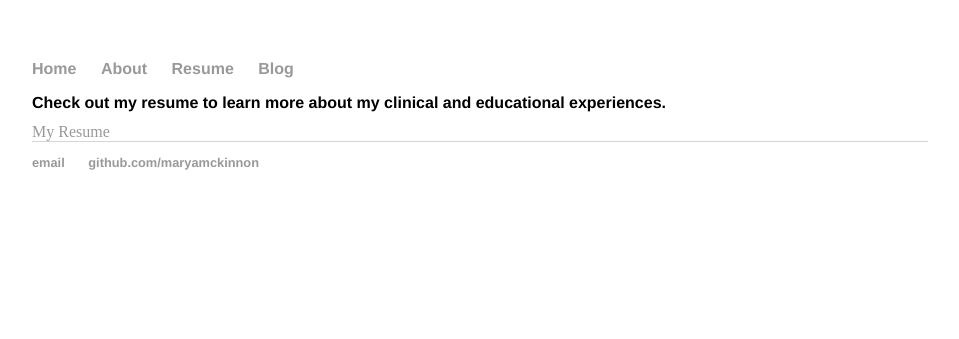
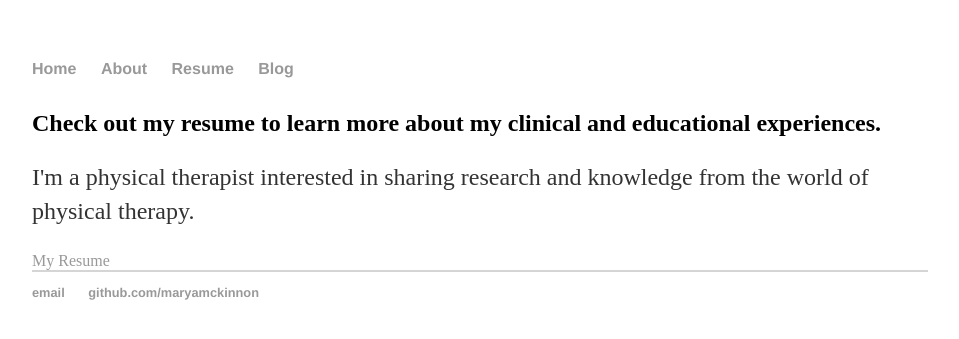
Before and after one commit to maryamckinnon/maryamckinnon.github.io, a Jekyll site: the page built from Resume/index.html, in a window 1280 px wide. Shown: the top 339 px of the page, without its empty margins (160-1119 px from the left). Built offline with Jekyll 4.4.1, drawn with Linux system fonts in a browser that asks for light colours.

Commit message:
Update index.html

```diff
--- a/Resume/index.html
+++ b/Resume/index.html
@@ -2,53 +2,12 @@
 layout: default
 title: Resume
 ---
-
-<style>
-body {
-    margin: 60px auto;
-    width: 70%;
-}
-nav ul, footer ul {
-    font-family:'Helvetica', 'Arial', 'Sans-Serif';
-    padding: 0px;
-    list-style: none;
-    font-weight: bold;
-}
-nav ul li, footer ul li {
-    display: inline;
-    margin-right: 20px;
-}
-a {
-    text-decoration: none;
-    color: #999;
-}
-a:hover {
-    text-decoration: underline;
-}
-h1 {
-    font-size: 1.0em;
-    font-family:'Helvetica', 'Arial', 'Sans-Serif';
-}
-p {
-    font-size: 1.5em;
-    line-height: 1.4em;
-    color: #333;
-}
-footer {
-    border-top: 1px solid #d5d5d5;
-    font-size: .8em;
-}
-
-ul.posts {
-    margin: 20px auto 40px;
-    font-size: 1.5em;
-}
-
-ul.posts li {
-    list-style: none;
-}
-</style>
-<body>
-<h1>Check out my resume to learn more about my clinical and educational experiences.</h1>
-<a href="McKinnonMary-MyResume.pdf">My Resume</a>
-	</body>
+<div class="container">
+    		<div class="blurb">
+			<h1> </h1>
+        		<h2>Check out my resume to learn more about my clinical and educational experiences.</h2>
+				<p>I'm a physical therapist interested in sharing research and knowledge from the world of physical therapy.</p>
+			<a href="McKinnonMary-MyResume.pdf">My Resume</a>
+    		</div><!-- /.blurb -->
+		</div><!-- /.container -->
+		<footer>
```
